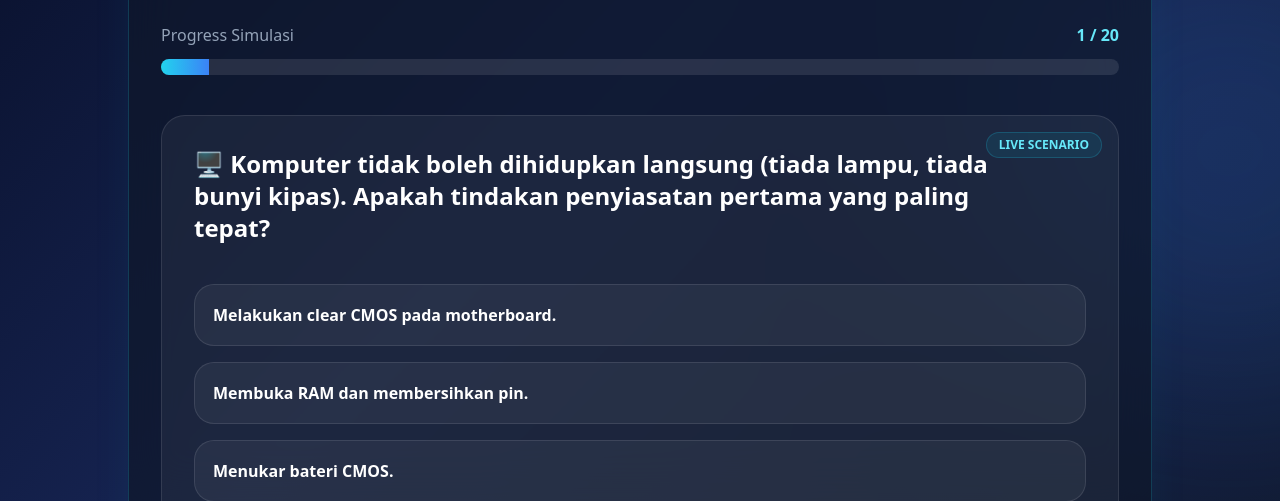
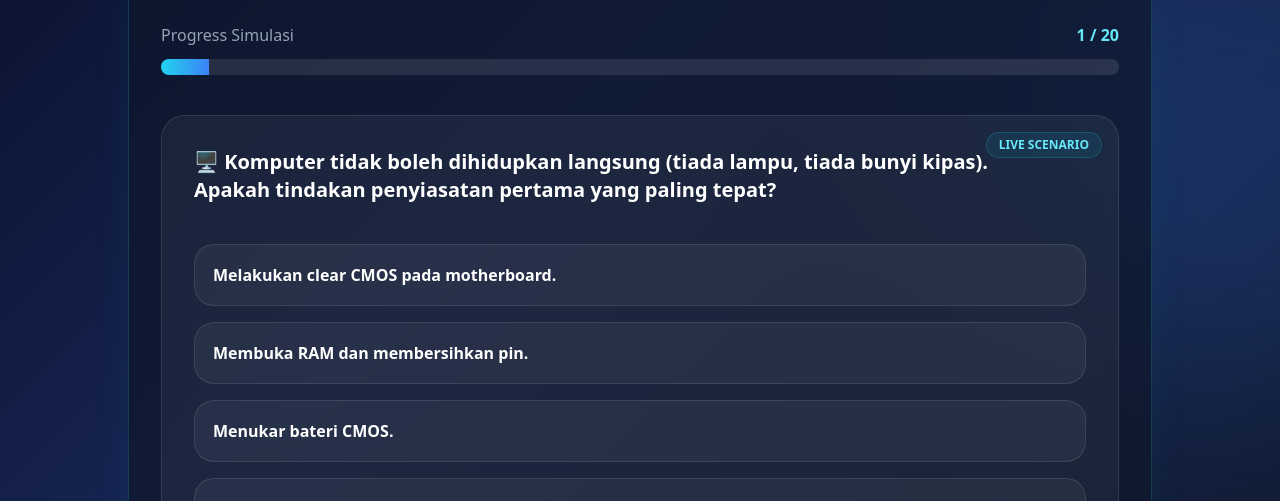
Before and after one commit to fitri8544-a11y/ptis-baling-portal, a website: page public/ict-game.html in a window 1280 px wide. Shown: the part 599-1100 px from the top of the page. Drawn offline with nearby package versions, Linux system fonts and the light colour scheme.

Commit message:
update size tulisan soalan

```diff
--- a/public/ict-game.html
+++ b/public/ict-game.html
@@ -509,8 +509,8 @@ overflow-hidden
 
     class="
 
-    text-xl
-    md:text-2xl
+    text-lg
+    md:text-xl
 
     font-black
     text-white
```
